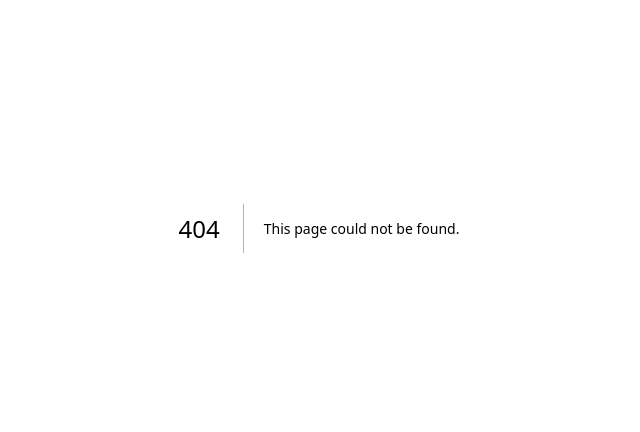
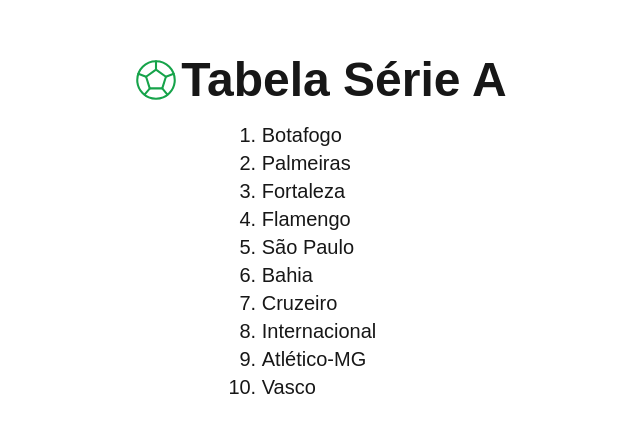
Before and after one commit to PauloStraforini/Estudos_React_Next, a Next.js app in the folder estudos_de_react_next/: page /listas/basica in a window 1280 px wide. Before the commit this address had no page. Shown: the part 172-604 px from the top of the page, without its empty margins (321-961 px from the left). Built offline with nearby package versions, Linux system fonts and the light colour scheme.

Commit message:
Feat: New aplication

```diff
--- a/estudos_de_react_next/src/components/Listas/TabelaSerieA.tsx
+++ b/estudos_de_react_next/src/components/Listas/TabelaSerieA.tsx
@@ -1,8 +1,29 @@
+import { propagateServerField } from "next/dist/server/lib/render-server"
 
-export default function tabelaSerieA () {
+interface tabelaSeriaAProps {
+    times: string[]
+}
+
+
+export default function TabelaSerieA (props: tabelaSeriaAProps) {
+    console.log(props.times)
+
+    const itens: any[] = []
+     for (let i = 0; i < props.times.length; i++) {
+        console.log(props.times[i])
+        itens.push(<li key={props.times[i]}>{props.times[i]}</li>)
+     }
+
+     const itens2 = props.times.map (time => {
+        return ( <li key={time} className="text-xl list-decimal">
+            {time}
+        </li>
+        )
+     })
+
     return (
         <ol>
-            <li>Times</li>
+           {itens2}
         </ol>
 
     )
--- /dev/null
+++ b/estudos_de_react_next/src/pages/listas/basica.tsx
@@ -0,0 +1,27 @@
+import TabelaSerieA from "@/components/Listas/TabelaSerieA"
+import { IconBallFootball } from "@tabler/icons-react"
+
+export default function PaginaLisaBasica () {
+    const times =[
+    "Botafogo",
+    "Palmeiras",
+    "Fortaleza"	,
+    "Flamengo",
+    "São Paulo",
+    "Bahia",
+    "Cruzeiro",
+    "Internacional",
+    "Atlético-MG",
+    "Vasco",
+]
+
+    return(
+        <div className={`flex justify-center flex-col items-center gap-4 h-screen`}>
+            <h1 className={`flex items-center text-5xl font-black`}>
+                <IconBallFootball size={50} stroke={1} className="text-green-600" />
+                Tabela Série A
+            </h1>
+            <TabelaSerieA times={times} />
+        </div>
+    )
+}
--- a/estudos_de_react_next/src/pages/listas/basicos.tsx
+++ /dev/null
@@ -1,21 +0,0 @@
-export default function PaginaLisaBasica () {
-    const tabelaSeriaA =
-
-    ["Botafogo",
-    "Palmeiras",
-    "Fortaleza"	,
-    "Flamengo",
-    "São Paulo",
-    "Bahia",
-    "Cruzeiro",
-    "Internacional",
-    "Atlético-MG",
-    "Vasco", ]
-
-    return(
-        <div>
-            <h1>Tabela Série A</h1>
-            <tabelaSeriaA/>
-        </div>
-    )
-}
```
